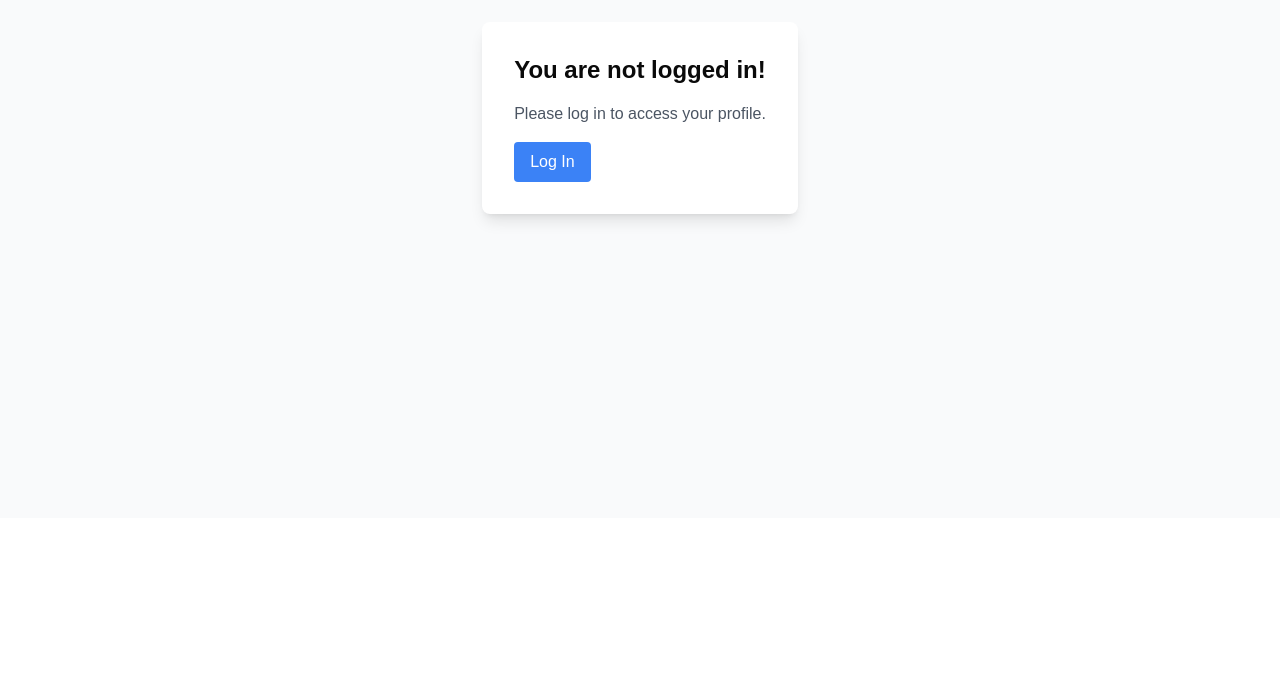
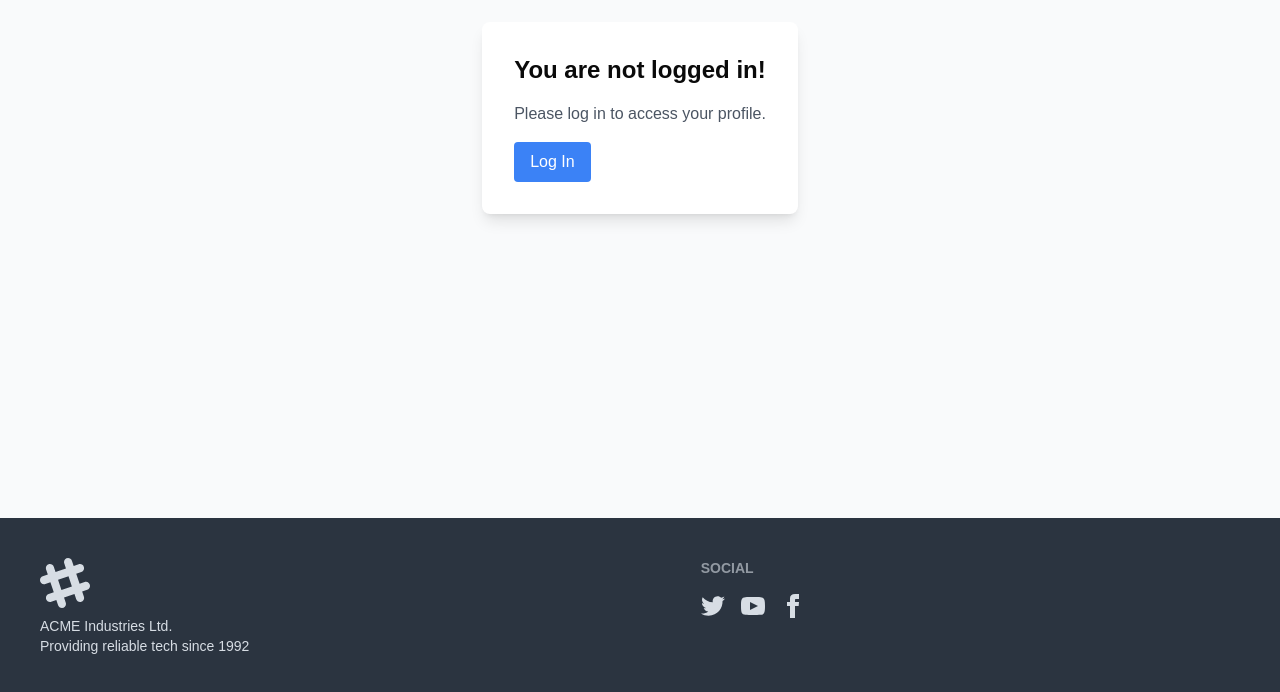
Before and after one commit to sajjadislam523/blogpost-EJP, a Next.js app: page /profile in a window 1280 px wide. Shown: the part 350-1042 px from the top of the page. Before the commit the page ends 868 px from the top, so only its background shows below. Built offline with nearby package versions, Linux system fonts and the light colour scheme; no server answers.

Commit message:
Added footer from daisyui and resolved login related error after deployment

```diff
--- a/package.json
+++ b/package.json
@@ -23,6 +23,7 @@
   },
   "devDependencies": {
     "@eslint/eslintrc": "^3",
+    "daisyui": "^4.12.23",
     "eslint": "^9",
     "eslint-config-next": "15.1.6",
     "postcss": "^8",
--- a/src/app/layout.js
+++ b/src/app/layout.js
@@ -1,3 +1,4 @@
+import Footer from "@/components/Footer.jsx";
 import Navbar from "@/components/Navbar";
 import { AuthProvider } from "./AuthProvider.jsx";
 import "./globals.css";
@@ -14,6 +15,7 @@
                 <body>
                     <Navbar />
                     <main>{children}</main>
+                    <Footer />
                 </body>
             </html>
         </AuthProvider>
--- /dev/null
+++ b/src/components/Footer.jsx
@@ -0,0 +1,64 @@
+const Footer = () => {
+    return (
+        <footer className="footer bg-neutral text-neutral-content p-10">
+            <aside>
+                <svg
+                    width="50"
+                    height="50"
+                    viewBox="0 0 24 24"
+                    xmlns="http://www.w3.org/2000/svg"
+                    fillRule="evenodd"
+                    clipRule="evenodd"
+                    className="fill-current"
+                >
+                    <path d="M22.672 15.226l-2.432.811.841 2.515c.33 1.019-.209 2.127-1.23 2.456-1.15.325-2.148-.321-2.463-1.226l-.84-2.518-5.013 1.677.84 2.517c.391 1.203-.434 2.542-1.831 2.542-.88 0-1.601-.564-1.86-1.314l-.842-2.516-2.431.809c-1.135.328-2.145-.317-2.463-1.229-.329-1.018.211-2.127 1.231-2.456l2.432-.809-1.621-4.823-2.432.808c-1.355.384-2.558-.59-2.558-1.839 0-.817.509-1.582 1.327-1.846l2.433-.809-.842-2.515c-.33-1.02.211-2.129 1.232-2.458 1.02-.329 2.13.209 2.461 1.229l.842 2.515 5.011-1.677-.839-2.517c-.403-1.238.484-2.553 1.843-2.553.819 0 1.585.509 1.85 1.326l.841 2.517 2.431-.81c1.02-.33 2.131.211 2.461 1.229.332 1.018-.21 2.126-1.23 2.456l-2.433.809 1.622 4.823 2.433-.809c1.242-.401 2.557.484 2.557 1.838 0 .819-.51 1.583-1.328 1.847m-8.992-6.428l-5.01 1.675 1.619 4.828 5.011-1.674-1.62-4.829z"></path>
+                </svg>
+                <p>
+                    ACME Industries Ltd.
+                    <br />
+                    Providing reliable tech since 1992
+                </p>
+            </aside>
+            <nav>
+                <h6 className="footer-title">Social</h6>
+                <div className="grid grid-flow-col gap-4">
+                    <a>
+                        <svg
+                            xmlns="http://www.w3.org/2000/svg"
+                            width="24"
+                            height="24"
+                            viewBox="0 0 24 24"
+                            className="fill-current"
+                        >
+                            <path d="M24 4.557c-.883.392-1.832.656-2.828.775 1.017-.609 1.798-1.574 2.165-2.724-.951.564-2.005.974-3.127 1.195-.897-.957-2.178-1.555-3.594-1.555-3.179 0-5.515 2.966-4.797 6.045-4.091-.205-7.719-2.165-10.148-5.144-1.29 2.213-.669 5.108 1.523 6.574-.806-.026-1.566-.247-2.229-.616-.054 2.281 1.581 4.415 3.949 4.89-.693.188-1.452.232-2.224.084.626 1.956 2.444 3.379 4.6 3.419-2.07 1.623-4.678 2.348-7.29 2.04 2.179 1.397 4.768 2.212 7.548 2.212 9.142 0 14.307-7.721 13.995-14.646.962-.695 1.797-1.562 2.457-2.549z"></path>
+                        </svg>
+                    </a>
+                    <a>
+                        <svg
+                            xmlns="http://www.w3.org/2000/svg"
+                            width="24"
+                            height="24"
+                            viewBox="0 0 24 24"
+                            className="fill-current"
+                        >
+                            <path d="M19.615 3.184c-3.604-.246-11.631-.245-15.23 0-3.897.266-4.356 2.62-4.385 8.816.029 6.185.484 8.549 4.385 8.816 3.6.245 11.626.246 15.23 0 3.897-.266 4.356-2.62 4.385-8.816-.029-6.185-.484-8.549-4.385-8.816zm-10.615 12.816v-8l8 3.993-8 4.007z"></path>
+                        </svg>
+                    </a>
+                    <a>
+                        <svg
+                            xmlns="http://www.w3.org/2000/svg"
+                            width="24"
+                            height="24"
+                            viewBox="0 0 24 24"
+                            className="fill-current"
+                        >
+                            <path d="M9 8h-3v4h3v12h5v-12h3.642l.358-4h-4v-1.667c0-.955.192-1.333 1.115-1.333h2.885v-5h-3.808c-3.596 0-5.192 1.583-5.192 4.615v3.385z"></path>
+                        </svg>
+                    </a>
+                </div>
+            </nav>
+        </footer>
+    );
+};
+
+export default Footer;
--- a/tailwind.config.mjs
+++ b/tailwind.config.mjs
@@ -9,53 +9,53 @@
     theme: {
         extend: {
             colors: {
-  			background: 'hsl(var(--background))',
-  			foreground: 'hsl(var(--foreground))',
+                background: "hsl(var(--background))",
+                foreground: "hsl(var(--foreground))",
                 card: {
-  				DEFAULT: 'hsl(var(--card))',
-  				foreground: 'hsl(var(--card-foreground))'
+                    DEFAULT: "hsl(var(--card))",
+                    foreground: "hsl(var(--card-foreground))",
                 },
                 popover: {
-  				DEFAULT: 'hsl(var(--popover))',
-  				foreground: 'hsl(var(--popover-foreground))'
+                    DEFAULT: "hsl(var(--popover))",
+                    foreground: "hsl(var(--popover-foreground))",
                 },
                 primary: {
-  				DEFAULT: 'hsl(var(--primary))',
-  				foreground: 'hsl(var(--primary-foreground))'
+                    DEFAULT: "hsl(var(--primary))",
+                    foreground: "hsl(var(--primary-foreground))",
                 },
                 secondary: {
-  				DEFAULT: 'hsl(var(--secondary))',
-  				foreground: 'hsl(var(--secondary-foreground))'
+                    DEFAULT: "hsl(var(--secondary))",
+                    foreground: "hsl(var(--secondary-foreground))",
                 },
                 muted: {
-  				DEFAULT: 'hsl(var(--muted))',
-  				foreground: 'hsl(var(--muted-foreground))'
+                    DEFAULT: "hsl(var(--muted))",
+                    foreground: "hsl(var(--muted-foreground))",
                 },
                 accent: {
-  				DEFAULT: 'hsl(var(--accent))',
-  				foreground: 'hsl(var(--accent-foreground))'
+                    DEFAULT: "hsl(var(--accent))",
+                    foreground: "hsl(var(--accent-foreground))",
                 },
                 destructive: {
-  				DEFAULT: 'hsl(var(--destructive))',
-  				foreground: 'hsl(var(--destructive-foreground))'
+                    DEFAULT: "hsl(var(--destructive))",
+                    foreground: "hsl(var(--destructive-foreground))",
                 },
-  			border: 'hsl(var(--border))',
-  			input: 'hsl(var(--input))',
-  			ring: 'hsl(var(--ring))',
+                border: "hsl(var(--border))",
+                input: "hsl(var(--input))",
+                ring: "hsl(var(--ring))",
                 chart: {
-  				'1': 'hsl(var(--chart-1))',
-  				'2': 'hsl(var(--chart-2))',
-  				'3': 'hsl(var(--chart-3))',
-  				'4': 'hsl(var(--chart-4))',
-  				'5': 'hsl(var(--chart-5))'
-  			}
+                    1: "hsl(var(--chart-1))",
+                    2: "hsl(var(--chart-2))",
+                    3: "hsl(var(--chart-3))",
+                    4: "hsl(var(--chart-4))",
+                    5: "hsl(var(--chart-5))",
+                },
             },
             borderRadius: {
-  			lg: 'var(--radius)',
-  			md: 'calc(var(--radius) - 2px)',
-  			sm: 'calc(var(--radius) - 4px)'
-  		}
-  	}
+                lg: "var(--radius)",
+                md: "calc(var(--radius) - 2px)",
+                sm: "calc(var(--radius) - 4px)",
             },
-  plugins: [require("tailwindcss-animate")],
+        },
+    },
+    plugins: [require("tailwindcss-animate"), require("daisyui")],
 };
```
Also changed, not shown: 1 other file (tests, documents, lock files or other folders). Lines whose indentation alone changed are shown as unchanged.
